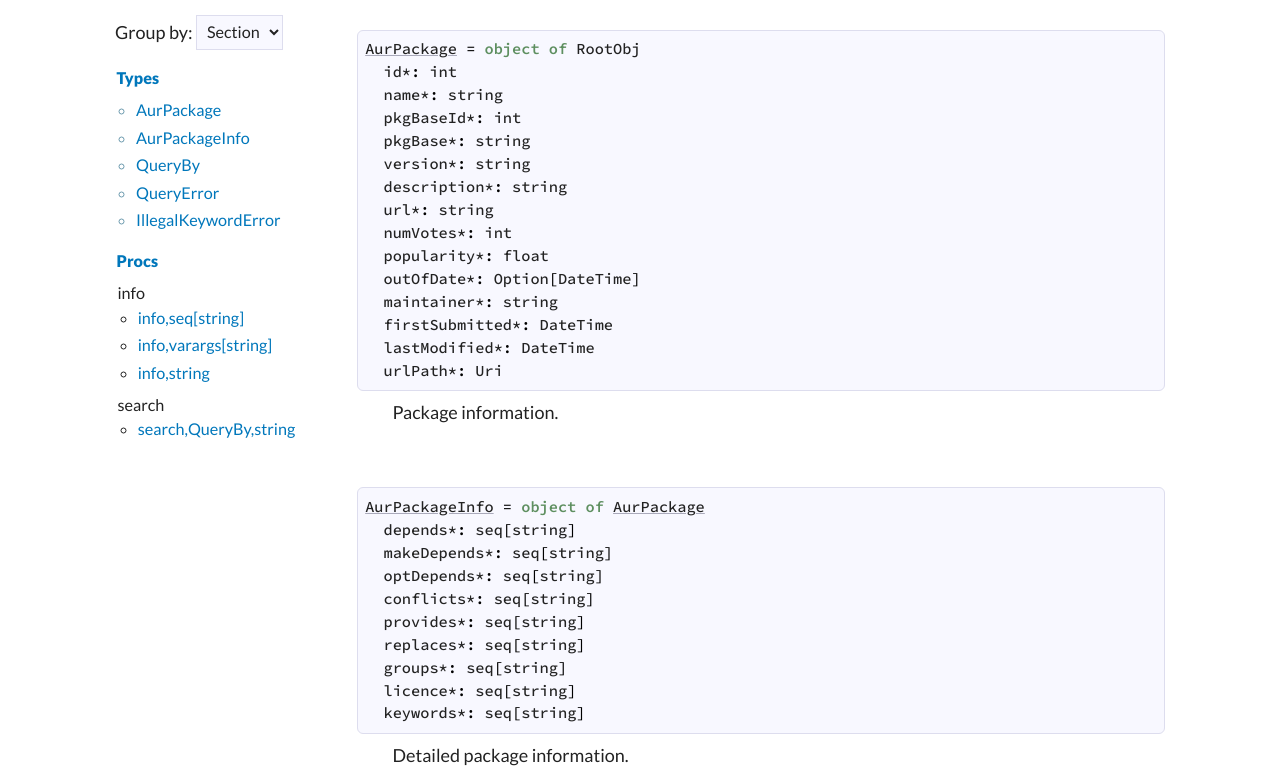
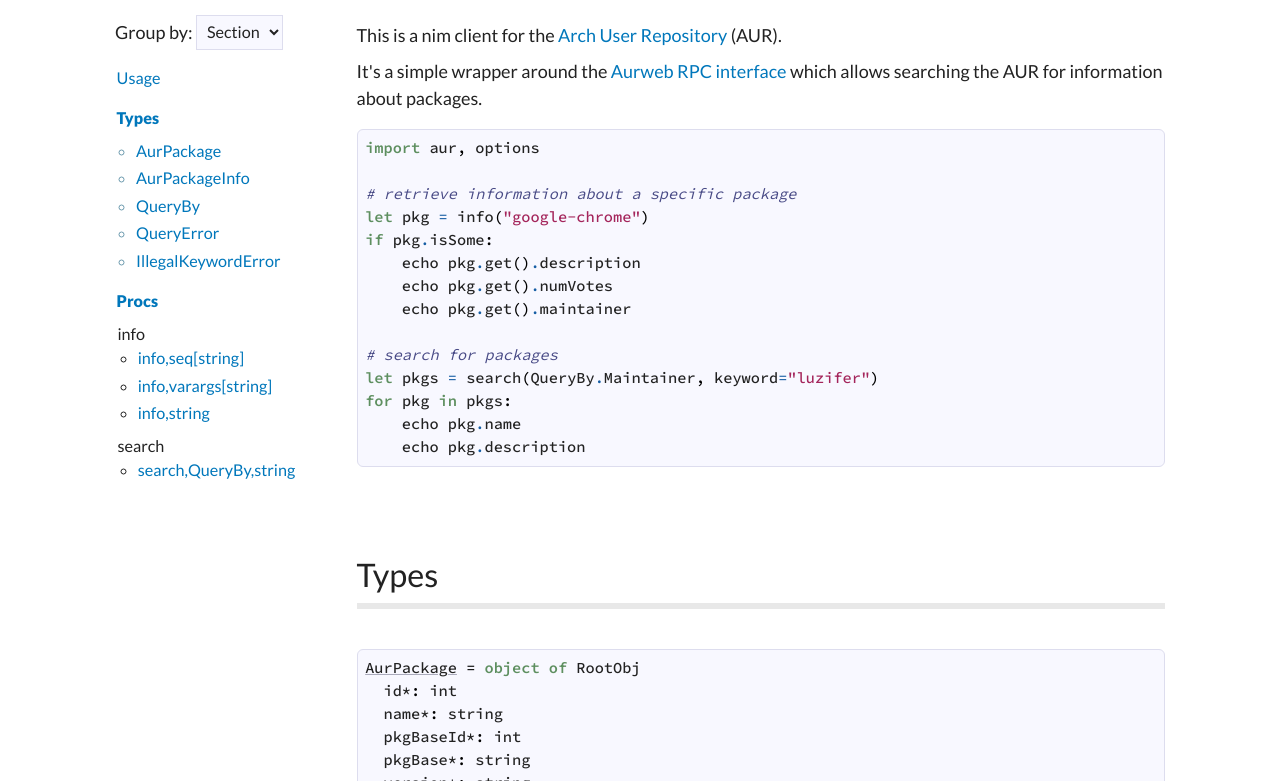
Before and after one commit to hnicke/aur.nim, a plain HTML site: page index.html in a window 1280 px wide. Shown: the part 277-1058 px from the top of the page. Drawn offline with Linux system fonts and the light colour scheme.

Commit message:
deploy: 06f1efc198dd85b6ea7175de56c89e9ba62789f7

```diff
--- a/index.html
+++ b/index.html
@@ -91,6 +91,7 @@ function main() {
     </select>
   </div>
   <ul class="simple simple-toc" id="toc-list">
+<li><a class="reference" id="usage_toc" href="#usage">Usage</a></li>
 <li>
   <a class="reference reference-toplevel" href="#7" id="57">Types</a>
   <ul class="simple simple-toc-section">
@@ -160,7 +161,25 @@ function main() {
   <div class="nine columns" id="content">
   <div id="tocRoot"></div>
 
-  <p class="module-desc"></p>
+  <p class="module-desc">
+<h1><a class="toc-backref" id="usage" href="#usage">Usage</a></h1><p>This is a nim client for the <a class="reference external" href="https://aur.archlinux.org/">Arch User Repository</a> (AUR).</p>
+<p>It's a simple wrapper around the <a class="reference external" href="https://wiki.archlinux.org/index.php/Aurweb_RPC_interface">Aurweb RPC interface</a> which allows searching the AUR for information about packages.</p>
+<p><pre class="listing"><span class="Keyword">import</span> <span class="Identifier">aur</span><span class="Punctuation">,</span> <span class="Identifier">options</span>
+
+<span class="Comment"># retrieve information about a specific package</span>
+<span class="Keyword">let</span> <span class="Identifier">pkg</span> <span class="Operator">=</span> <span class="Identifier">info</span><span class="Punctuation">(</span><span class="StringLit">&quot;google-chrome&quot;</span><span class="Punctuation">)</span>
+<span class="Keyword">if</span> <span class="Identifier">pkg</span><span class="Operator">.</span><span class="Identifier">isSome</span><span class="Punctuation">:</span>
+    <span class="Identifier">echo</span> <span class="Identifier">pkg</span><span class="Operator">.</span><span class="Identifier">get</span><span class="Punctuation">(</span><span class="Punctuation">)</span><span class="Operator">.</span><span class="Identifier">description</span>
+    <span class="Identifier">echo</span> <span class="Identifier">pkg</span><span class="Operator">.</span><span class="Identifier">get</span><span class="Punctuation">(</span><span class="Punctuation">)</span><span class="Operator">.</span><span class="Identifier">numVotes</span>
+    <span class="Identifier">echo</span> <span class="Identifier">pkg</span><span class="Operator">.</span><span class="Identifier">get</span><span class="Punctuation">(</span><span class="Punctuation">)</span><span class="Operator">.</span><span class="Identifier">maintainer</span>
+
+<span class="Comment"># search for packages</span>
+<span class="Keyword">let</span> <span class="Identifier">pkgs</span> <span class="Operator">=</span> <span class="Identifier">search</span><span class="Punctuation">(</span><span class="Identifier">QueryBy</span><span class="Operator">.</span><span class="Identifier">Maintainer</span><span class="Punctuation">,</span> <span class="Identifier">keyword</span><span class="Operator">=</span><span class="StringLit">&quot;luzifer&quot;</span><span class="Punctuation">)</span>
+<span class="Keyword">for</span> <span class="Identifier">pkg</span> <span class="Keyword">in</span> <span class="Identifier">pkgs</span><span class="Punctuation">:</span>
+    <span class="Identifier">echo</span> <span class="Identifier">pkg</span><span class="Operator">.</span><span class="Identifier">name</span>
+    <span class="Identifier">echo</span> <span class="Identifier">pkg</span><span class="Operator">.</span><span class="Identifier">description</span>
+</pre></p>
+</p>
   <div class="section" id="7">
 <h1><a class="toc-backref" href="#7">Types</a></h1>
 <dl class="item">
@@ -300,7 +319,7 @@ Retrieve detailed package information for package <tt class="docutils literal"><
       <div class="twelve-columns footer">
         <span class="nim-sprite"></span>
         <br/>
-        <small style="color: var(--hint);">Made with Nim. Generated: 2021-04-10 13:51:36 UTC</small>
+        <small style="color: var(--hint);">Made with Nim. Generated: 2021-04-10 14:04:33 UTC</small>
       </div>
     </div>
   </div>
```
Also changed, not shown: theindex.html (+1 -1 lines), 1 other file.
